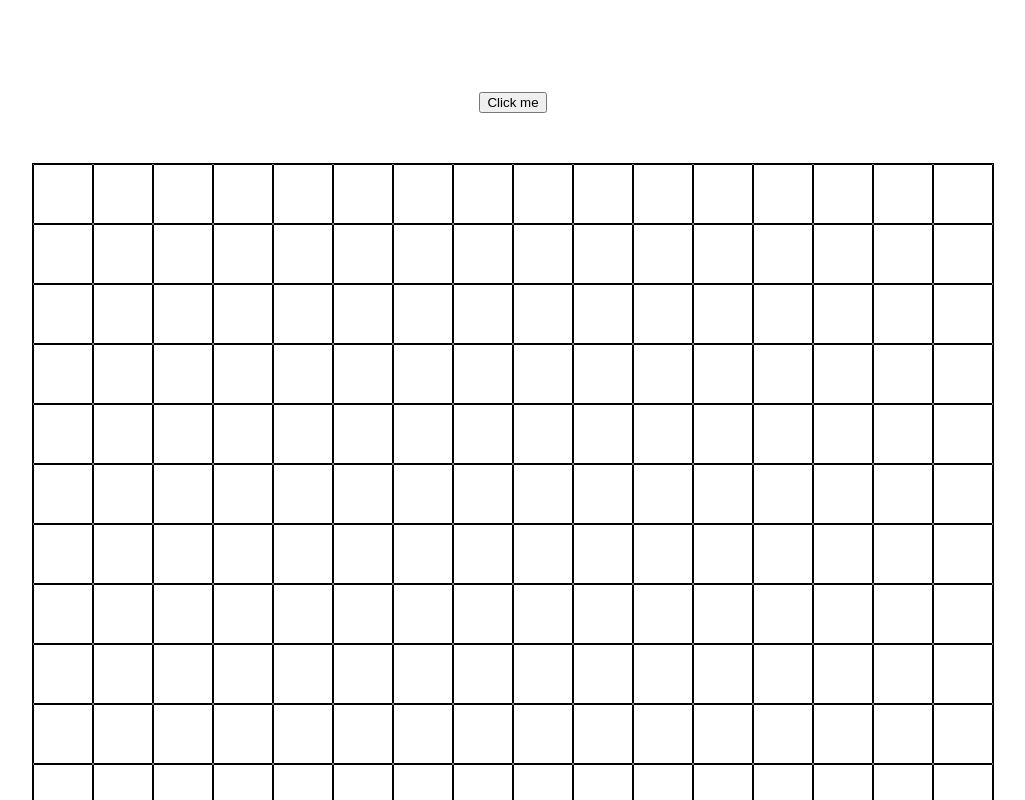
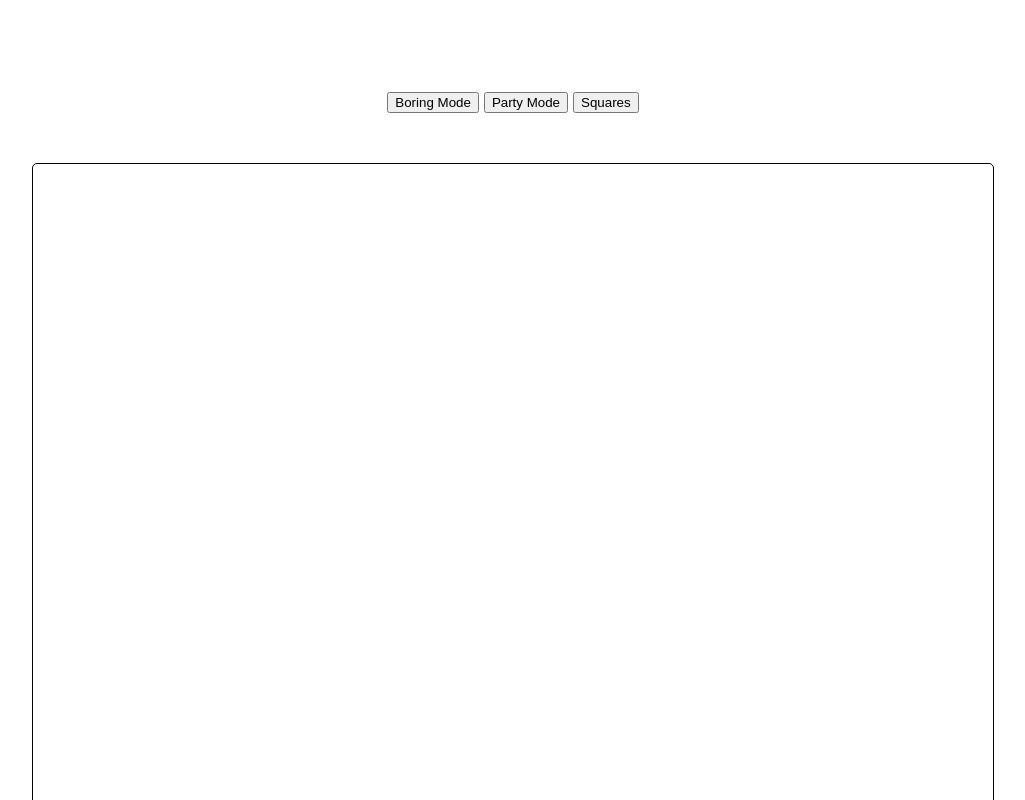
Before and after one commit to 8BITeyes/etch-a-sketch, a plain HTML site: page index.html in a window 1280 px wide. Shown: the top 800 px of the page, without its empty margins (127-1152 px from the left). Drawn offline with Linux system fonts and the light colour scheme.

Commit message:
Ryan Frazin Jul 2, 2022 21:27
Add button container to index body.

Add new buttons that change background color of divs to either black
or random.

Add mode to top of script that changes based on what button is pressed.

Add color function that generates random color for divs.

```diff
--- a/index.html
+++ b/index.html
@@ -8,6 +8,9 @@
     </head>
 
     <body>
+        <div class="buttoncontainer">
+
+        </div>
         <div class="container">
 
         </div>
--- a/script.js
+++ b/script.js
@@ -1,7 +1,10 @@
 const body = document.querySelector("body");
+const buttonContainer = document.querySelector(".buttoncontainer");
 
 const container = document.querySelector(".container");
 container.classList.add('grid');
+
+let mode = 1;
 
 const createDiv = (number) => {
     let totalBoxes = (number * number);
@@ -10,17 +13,27 @@ const createDiv = (number) => {
         div.classList.add('box');
         container.appendChild(div);
 
-        div.addEventListener('mouseover', () => {
-            div.style.backgroundColor = "black";
-        });
-    };
+        switch (mode) {
+            case (2):
+                div.addEventListener('mouseover', () => {
+                    div.style.backgroundColor = color();
+                })
+            break;
+
+            default:
+                div.addEventListener('mouseover', () => {
+                    div.style.backgroundColor = "black";
+                })
+            break;
+        }
+    }
 }
 createDiv(16);
 
 //Button asks user for a number of boxes to change the container to when pressed.
-const button = document.createElement('button');
-body.prepend(button);
-button.textContent = "Click me";
+const squareButton = document.createElement('button');
+buttonContainer.appendChild(squareButton);
+squareButton.textContent = "Squares";
 
 function userPrompt() {
     let number = prompt("Enter a number between 1 and 100");
@@ -40,4 +53,34 @@ const newGrid = () => {
     createDiv(number);
 }
 
-button.addEventListener('click', newGrid);
+squareButton.addEventListener('click', newGrid);
+
+//Party mode changes divs background colors to random. Boring mode changes divs bg color back to black.
+const partyButton = document.createElement('button');
+buttonContainer.prepend(partyButton);
+partyButton.textContent = "Party Mode";
+
+partyButton.addEventListener('click', () => {
+    mode = 2;
+    newGrid();
+});
+
+
+const boringButton = document.createElement('button');
+buttonContainer.prepend(boringButton);
+boringButton.textContent = "Boring Mode";
+
+boringButton.addEventListener('click', () => {
+    mode = 1;
+    newGrid();
+});
+
+//Creates random color for mouseover event listener
+function color() {
+    let x = Math.floor(Math.random() * 256);
+    let y = Math.floor(Math.random() * 256);
+    let z = Math.floor(Math.random() * 256);
+
+    let bgColor = "rgb(" + x + "," + y + "," + z + ")";
+    return bgColor;
+}
--- a/styles.css
+++ b/styles.css
@@ -8,13 +8,21 @@ body {
     gap: 50px;
 }
 
+.buttoncontainer {
+    display: flex;
+    flex-direction: row;
+    justify-content: center;
+    align-items: center;
+    gap: 5px;
+}
+
 .box {
     display: flex;
     height: 1fr;
     width: 1fr;
     border-color: black;
     border-radius: 1px;
-    border: 1px solid;
+    border: 0px solid;
 }
 
 .grid {
@@ -24,4 +32,5 @@ body {
     grid-template-columns: repeat(16, 1fr);
     grid-template-rows: repeat(16, 1fr);
     border: 1px solid;
+    border-radius: 5px;
 }
```
